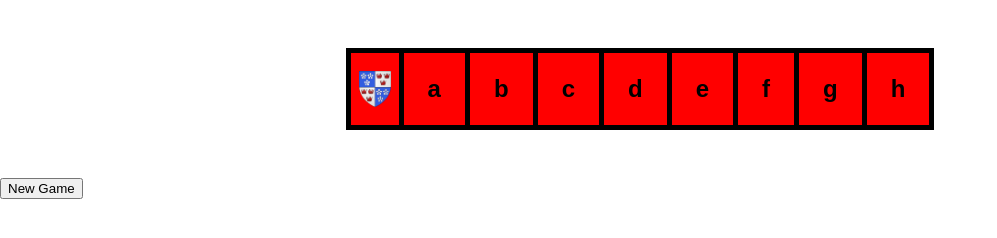
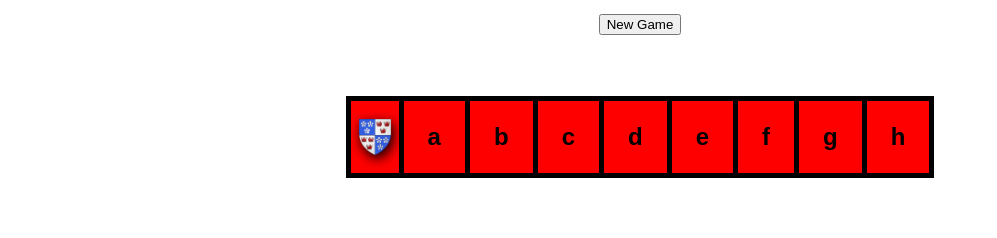
Before and after one commit to GarrettAnderson/chess-game, a website: page public/index.html in a window 1280 px wide. Shown: the whole page, without its empty margins (0-997 px from the left). Drawn offline with Linux system fonts and the light colour scheme.

Commit message:
added styles for the new game button to center it in the middle of the top of the page. created a header tag and placed new game button in header.

```diff
--- a/public/index.html
+++ b/public/index.html
@@ -8,6 +8,10 @@
     <link rel="stylesheet" href="/screen.css" />
   </head>
   <body>
+
+    <header>
+      <button class="new-game-btn" id="new-game-btn" style="margin: 0 auto;"> New Game </button>
+    </header>
     <table id="chessboard-container">
         <thead class="files-label">
           <tr>
@@ -28,10 +32,7 @@
         <tbody id="tbody" class="table-body">
           <!-- content inserted via JS -->
         </tbody>
-
     </table>
-
-    <button class="new-game-btn" id="new-game-btn" style="margin: 0 auto;"> New Game </button>
     <script src="/main.js" charset="utf-8"></script>
   </body>
 </html>
--- a/public/screen.css
+++ b/public/screen.css
@@ -9,6 +9,13 @@ html {
 body {
   margin: 0;
   min-height: 100%;
+}
+
+header {
+    height: 3rem;
+    display: flex;
+    justify-content: center;
+    align-items: center;
 }
 
 table {
@@ -62,6 +69,7 @@ tr:nth-child(odd) td:nth-child(even), tr:nth-child(even) td:nth-child(odd) {
 img {
   width: 2rem;
   position: absolute;
+  filter: drop-shadow(2px 4px 6px black);
 }
 
 .files-label tr td:first-child div {
```
